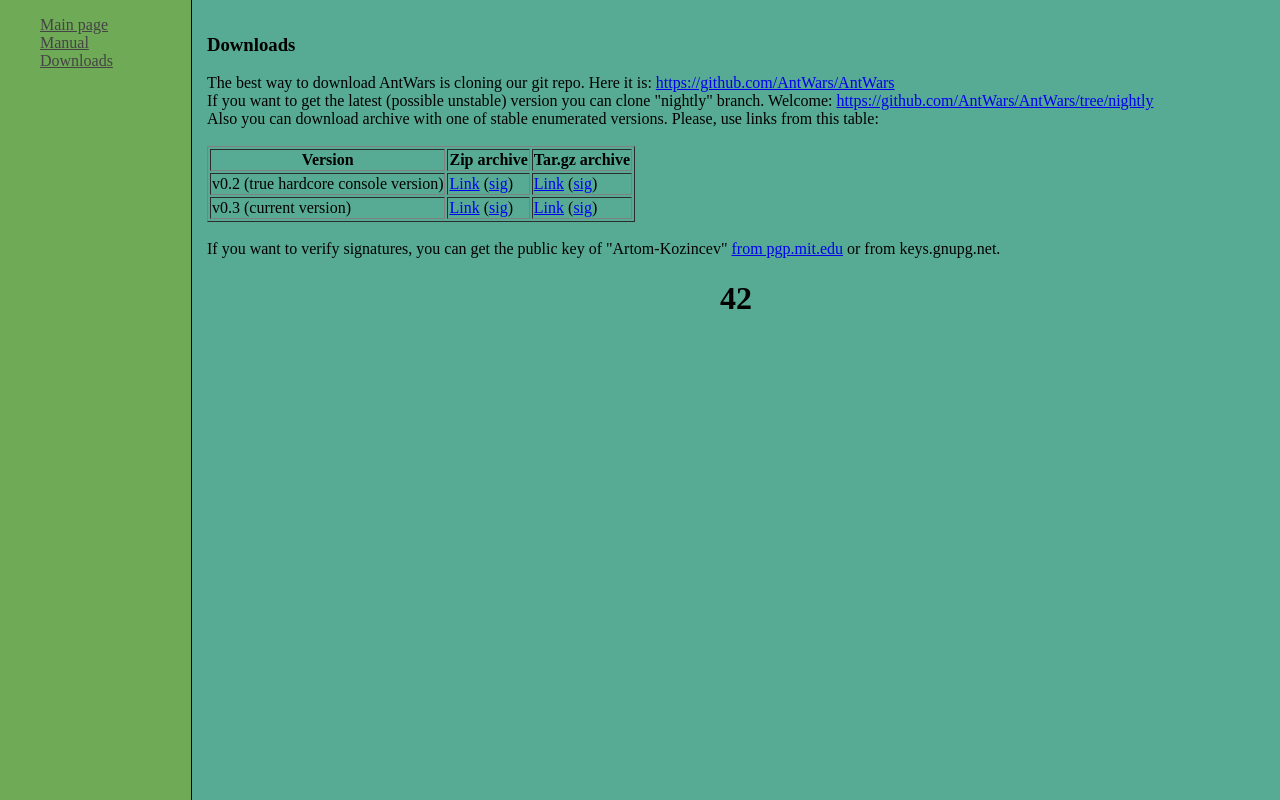
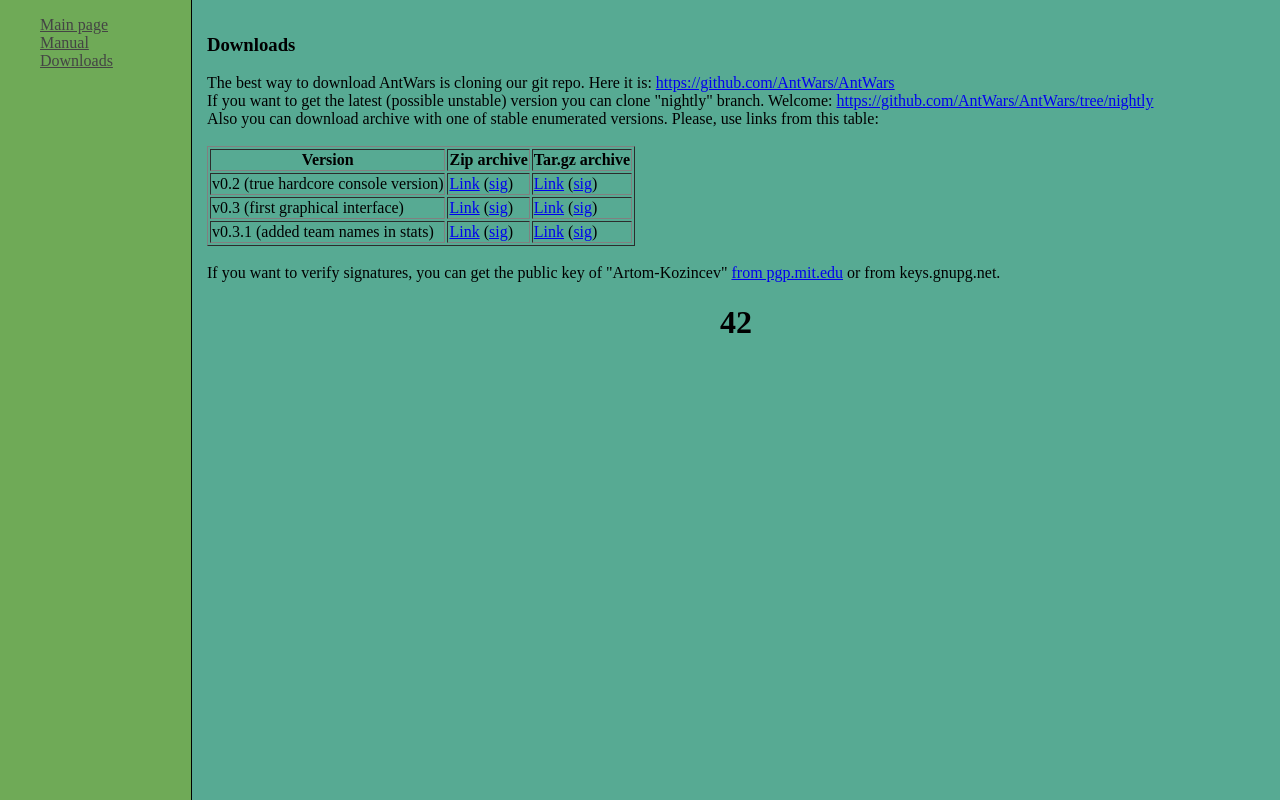
Before and after one commit to AntWars/AntSite, a plain HTML site: page downloads/index.html in a window 1280 px wide. Drawn offline with Linux system fonts and the light colour scheme.

Commit message:
Added v0.3.1

```diff
--- a/downloads/index.html
+++ b/downloads/index.html
@@ -40,10 +40,14 @@
 		<td><a href="AntWars-0.2.tar.gz">Link</a> (<a href="AntWars-0.2.tar.gz.sig">sig</a>)</td>
 		</tr>
 	<tr>
-		<td>v0.3 (current version)</td>
+		<td>v0.3 (first graphical interface)</td>
 		<td><a href="AntWars-0.3.zip">Link</a> (<a href="AntWars-0.3.zip.sig">sig</a>)</td>
 		<td><a href="AntWars-0.3.tar.gz">Link</a> (<a href="AntWars-0.3.tar.gz.sig">sig</a>)</td>
 	</tr>
+	<tr>
+		<td>v0.3.1 (added team names in stats)</td>
+		<td><a href="AntWars-0.3.1.zip">Link</a> (<a href="AntWars-0.3.1.zip.sig">sig</a>)</td>
+		<td><a href="AntWars-0.3.1.tar.gz">Link</a> (<a href="AntWars-0.3.1.tar.gz.sig">sig</a>)</td>
 </table>
 <br>
 If you want to verify signatures, you can get the public key of "Artom-Kozincev" <a href="https://pgp.mit.edu/pks/lookup?op=get&search=0xDECC02763B4F4BBA">from pgp.mit.edu</a> or from keys.gnupg.net.
```
Also changed, not shown: 1 other file.
